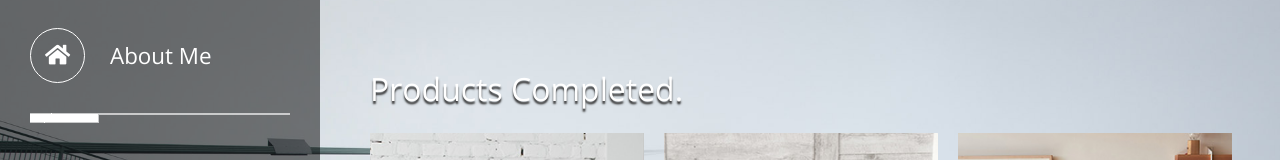
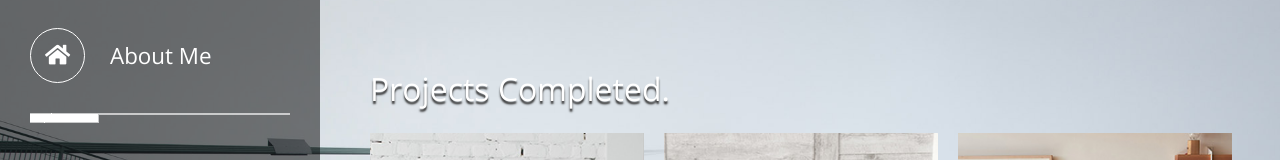
Before and after one commit to Joe-88-droid/portfolio, a plain HTML site: page index.html in a window 1280 px wide. Both pictures are taken after a click on the link "Projects Completed". Shown: the part 143-303 px from the top of the page. Drawn offline with nearby package versions, Linux system fonts and the light colour scheme; files that its build step writes are made by us from their sources.

Commit message:
Index file commit

```diff
--- a/index.html
+++ b/index.html
@@ -98,7 +98,7 @@ http://www.tooplate.com/view/2102-constructive
 					<!-- section 2 -->
 					<section id="tm-section-2" class="tm-section tm-section-carousel">
 						<div>
-							<header class="mb-4"><h2 class="tm-text-shadow">Products Completed.</h2></header>
+							<header class="mb-4"><h2 class="tm-text-shadow">Projects Completed.</h2></header>
 							<div class="tm-img-container">
 								<div class="tm-img-slider">
 									<a href="img/gallery-img-01.jpg" class="tm-slider-img"><img src="img/gallery-img-01-tn.jpg" alt="Image" class="img-fluid"></a>
```
